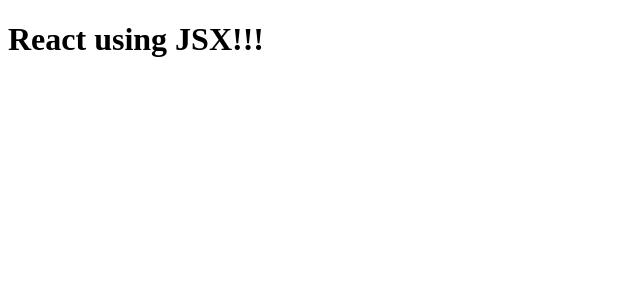
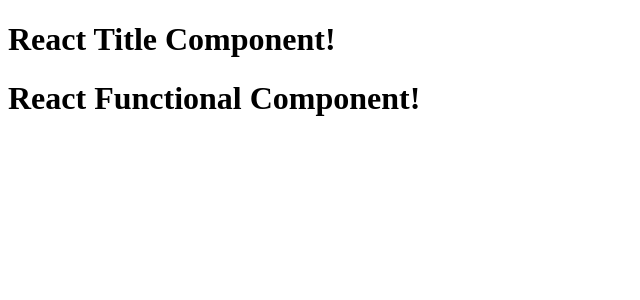
Before and after one commit to neyaznak/reactjs, a React (Vite) app: page / in a window 1280 px wide. Shown: the top 300 px of the page, without its empty margins (0-640 px from the left). Built offline with nearby package versions, Linux system fonts and the light colour scheme.

Commit message:
Functional React Component

```diff
--- a/App.js
+++ b/App.js
@@ -2,10 +2,28 @@
 import ReactDOM from "react-dom/client";
 
 //JSX - HTML-like or XML-like syntax
-const jsxHeading = (
-  <h1 className="head" tabIndex="1">
-    React using JSX!!!
+//React Element
+const Title = () => (
+  <h1 className="head" tabIndex="5">
+    React Title Component!
   </h1>
 );
+
+// React Component
+// Class Based Component - OLD
+// Funtional Component - NEW
+
+// React Functional Component
+const HeadingComponent = () => (
+  <div id="container">
+    <Title />
+    <h1 className="heading">React Functional Component!</h1>
+  </div>
+);
+
+//we can write like this also without return and {}
+//const HeadingComponentSingleLine = () => <h1>React Functional Component!</h1>;
+
 const root = ReactDOM.createRoot(document.getElementById("root"));
-root.render(jsxHeading);
+
+root.render(<HeadingComponent />);
```
